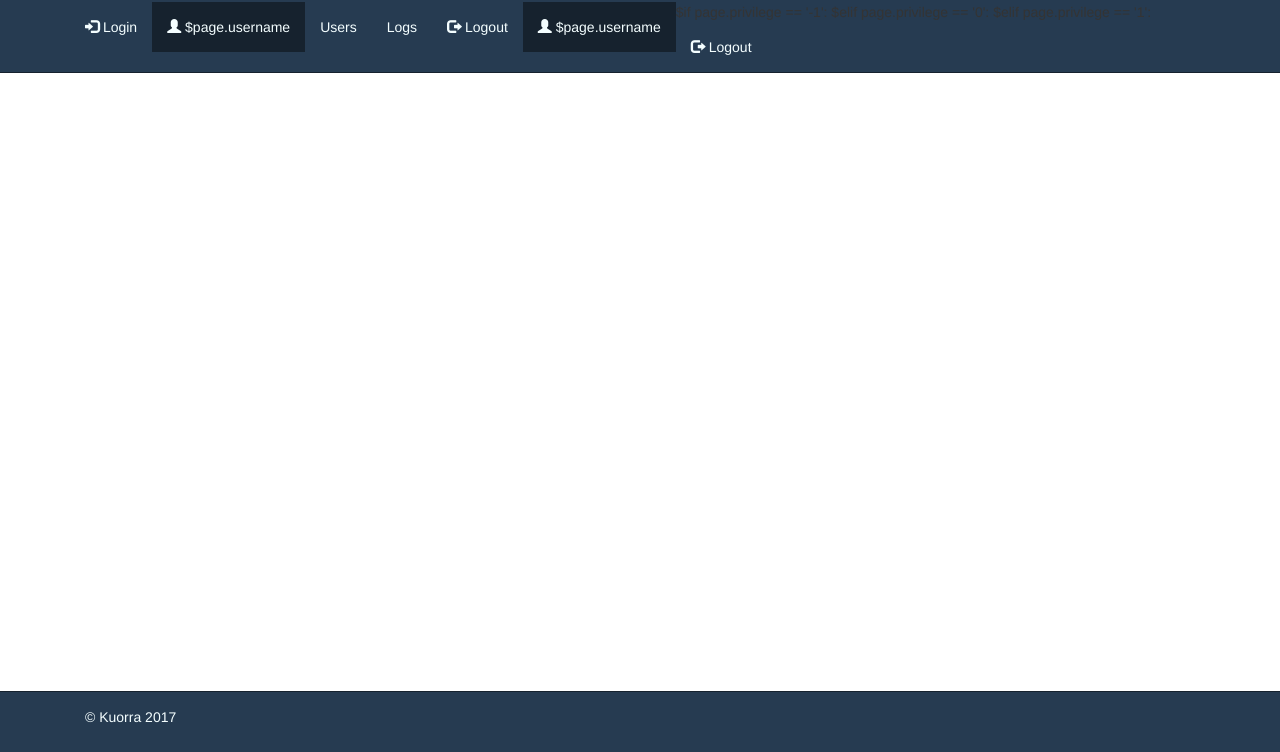
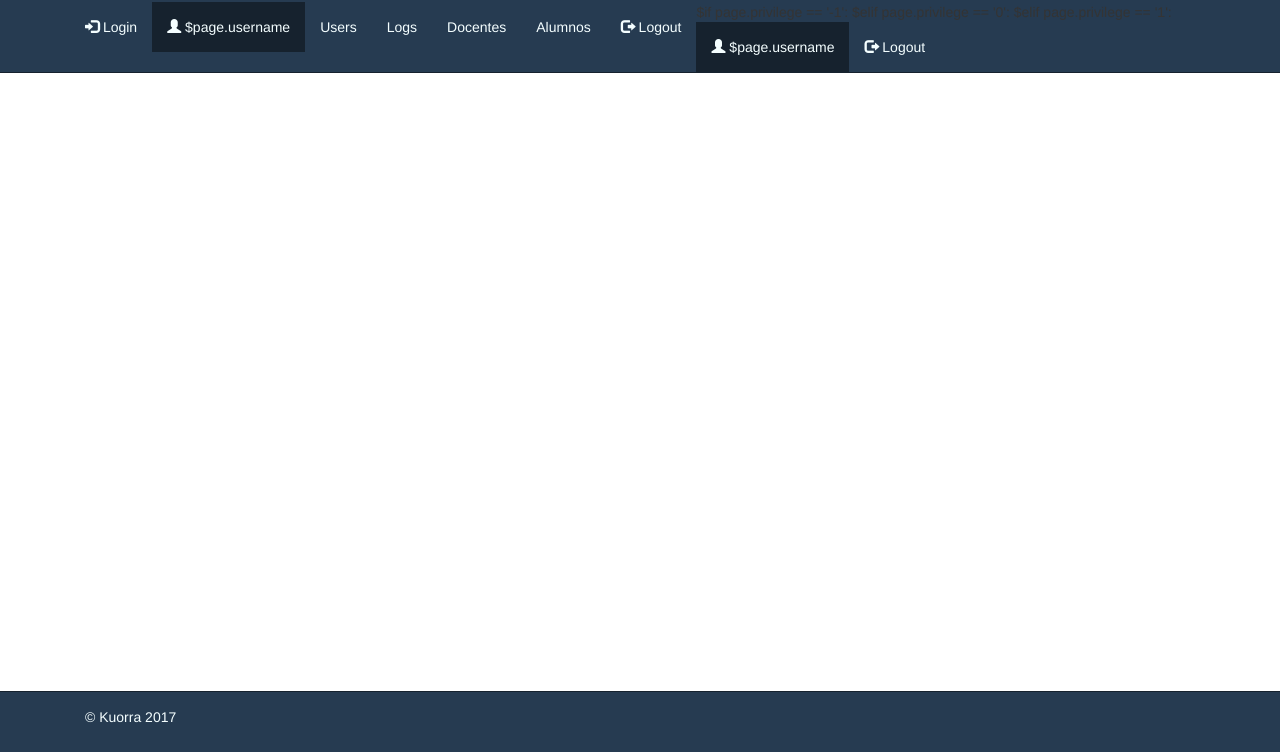
Before and after one commit to hdeazm/OMAR1, a plain HTML site: page application/views/main/master.html in a window 1280 px wide. Shown: the part 48-800 px from the top of the page. Drawn offline with Linux system fonts and the light colour scheme; files that its build step writes are made by us from their sources; files whose address does not match are found by name.

Commit message:
Update master.html
agrege docentes y alumnos

```diff
--- a/application/views/main/master.html
+++ b/application/views/main/master.html
@@ -37,6 +37,8 @@ $def with (page)
                         <li class='active'><a href="/"><span class="glyphicon glyphicon-user"></span> $page.username </a></li>
                         <li><a href="/users">Users</a></li>
                         <li><a href="/logs">Logs</a></li>
+                        <li><a href="/docentes">Docentes</a></li>
+                        <li><a href="/alumnos">Alumnos</a></li>
                         <li><a href="/logout"><span class="glyphicon glyphicon-log-out"></span> Logout</a></li>
 
                     $elif page.privilege == '1':
```
